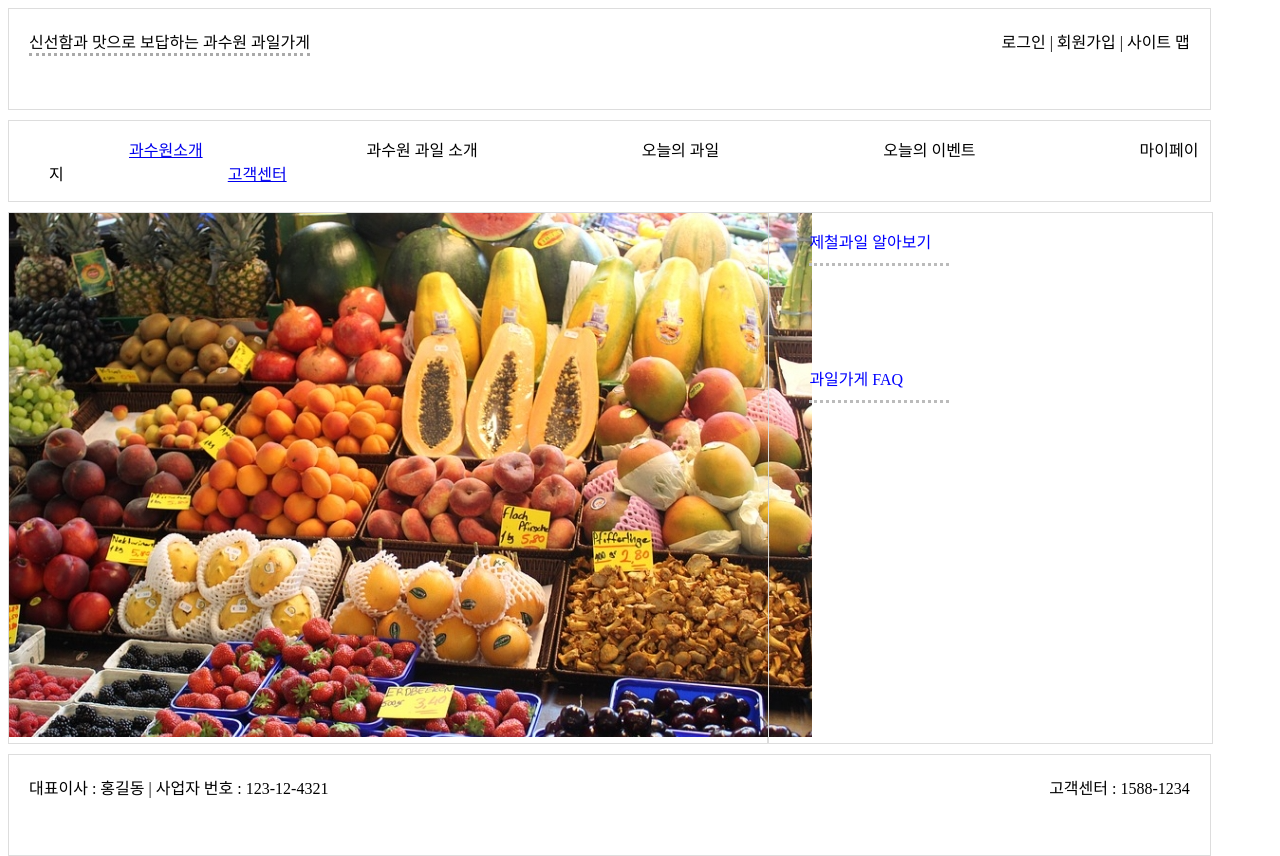
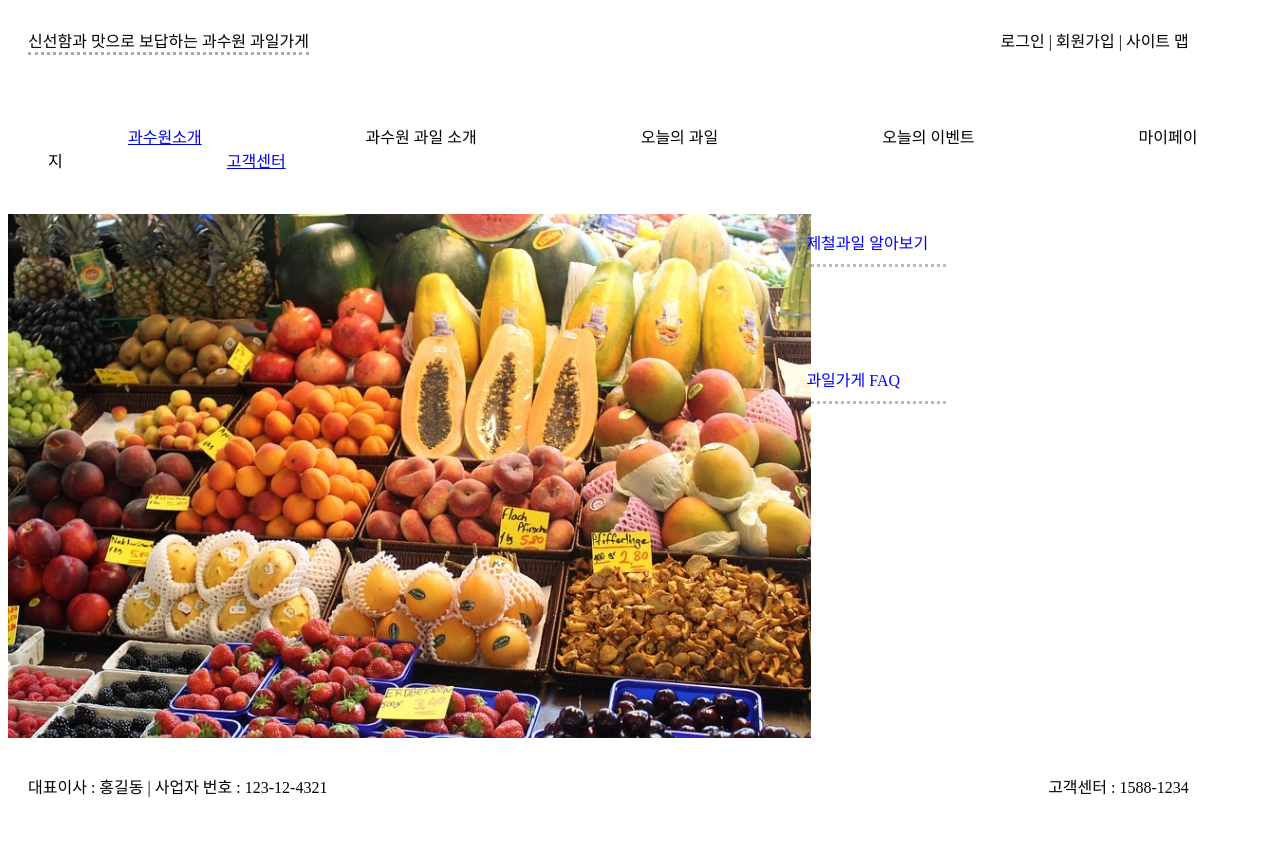
Before and after one commit to poornsol2/poornsol2.github.io, a plain HTML site: page index.html in a window 1280 px wide. Drawn offline with Linux system fonts and the light colour scheme.

Commit message:
Update index.html

```diff
--- a/index.html
+++ b/index.html
@@ -9,7 +9,7 @@
 	header{
 		width: 95%;
 		height: 100px;
-		border: 1px solid #dddddd;
+		border: 0px solid #dddddd;
 	}
 	#logo{
 		float: left;
@@ -21,7 +21,7 @@
 		margin: 20px;
 	}
 	nav{
-		border: 1px solid #dddddd;
+		border: 0px solid #dddddd;
 		width: 95%;
 		height: 80px;
 		margin-top: 10px;
@@ -33,14 +33,14 @@
 	section{
 		width: 60%;
 		height: 530px;
-		border: 1px solid #dddddd;
+		border: 0px solid #dddddd;
 		margin-top: 10px;
 		float: left;
 	}
 	aside {
 		width: 35%;
 		height: 530px;
-		border: 1px solid #dddddd;
+		border: 0px solid #dddddd;
 		margin-top: 10px;
 		float: left;
 
@@ -58,7 +58,7 @@
 		float: left;
 		width: 95%;
 		height: 100px;
-		border: 1px solid #dddddd;
+		border: 0px solid #dddddd;
 		margin-top: 10px;
 	}
 	#add{
```
